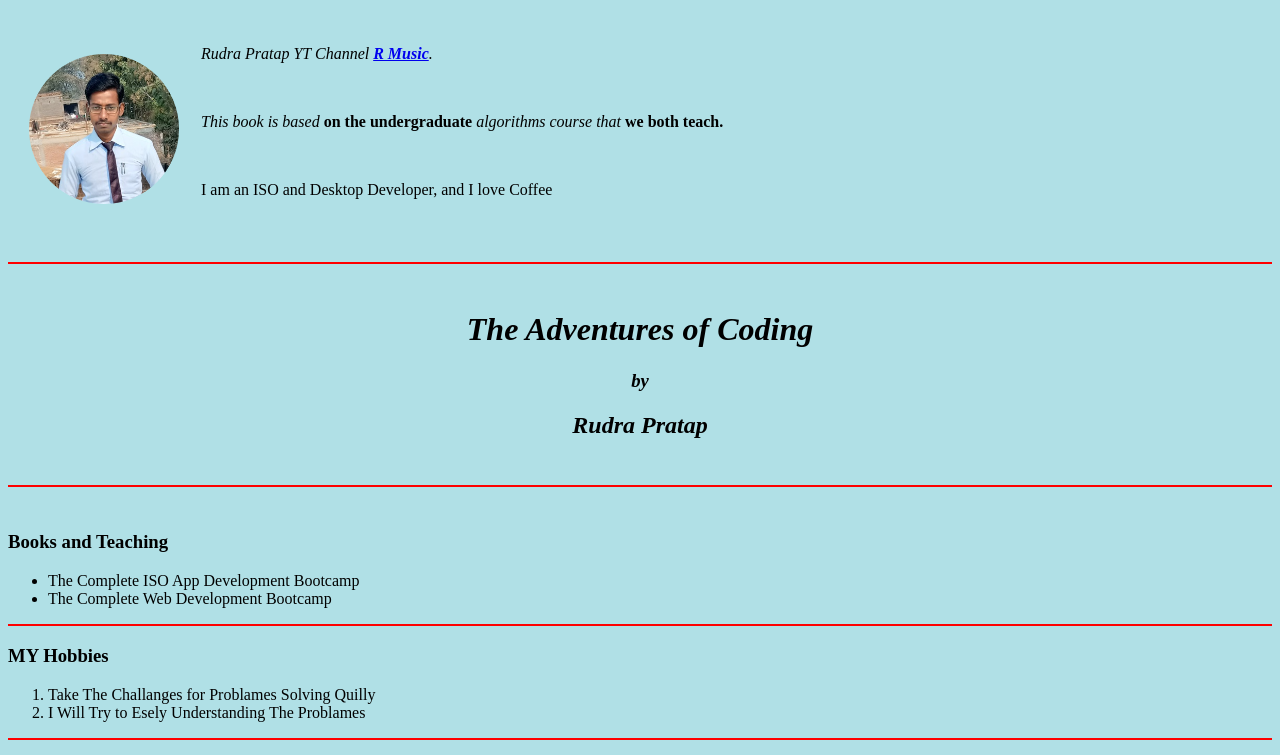
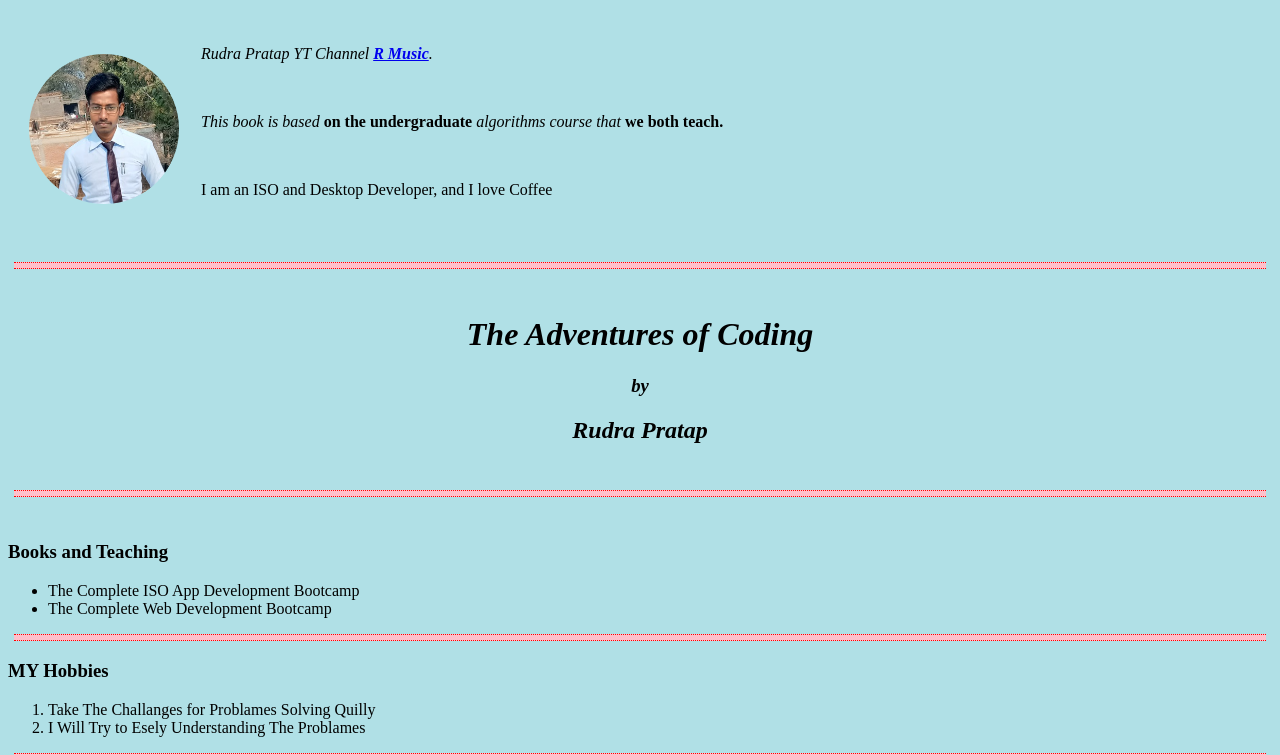
Before and after one commit to Rudra0802RooT/Royal_Point, a plain HTML site: page index.html in a window 1280 px wide. Shown: the top 755 px of the page. Drawn offline with Linux system fonts and the light colour scheme.

Commit message:
Add initial Royal_Point website files

```diff
--- a/index.html
+++ b/index.html
@@ -9,10 +9,11 @@
   body  { background-color: #b0e0e6; }
 
   hr {
-    background-color: red;
-    border-style: none;
-    height: 2px;
-    width: auto;
+    background-color: pink;
+    border-color: red;
+    border-style: dotted none dotted none;
+    height: 5px;
+    width: 99%;
   }
   img {
     height: 150px;
```
